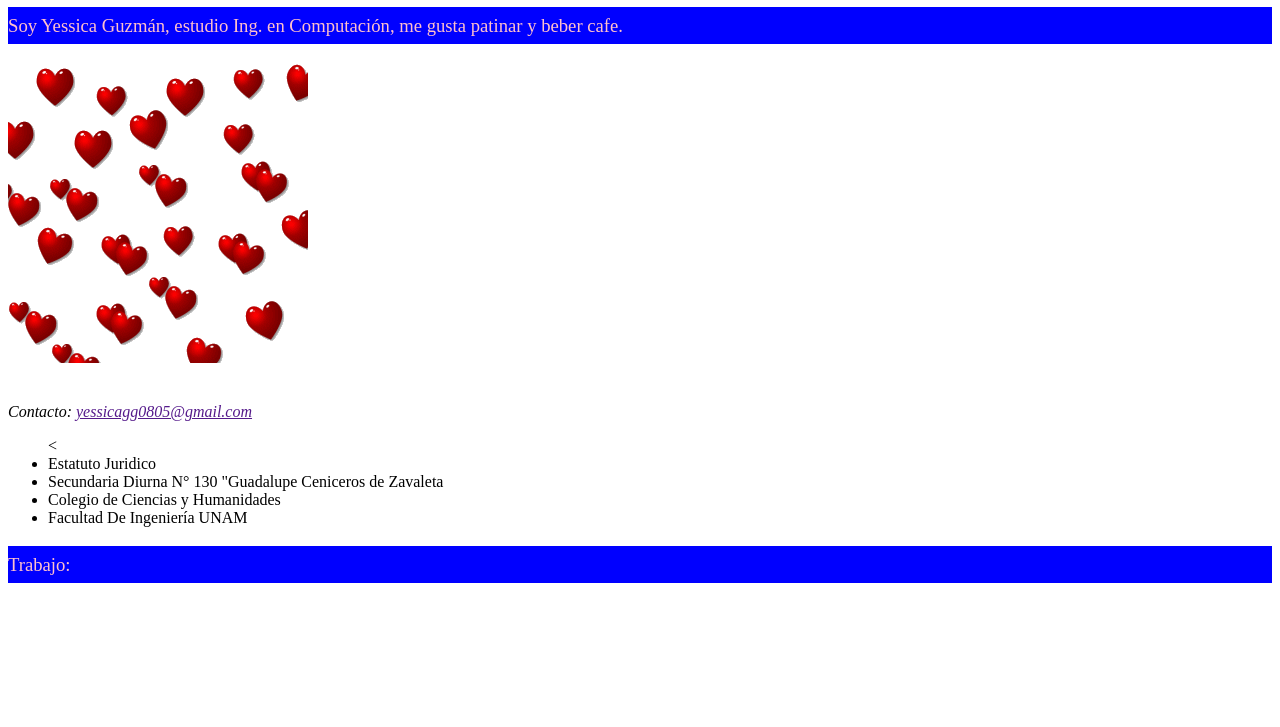
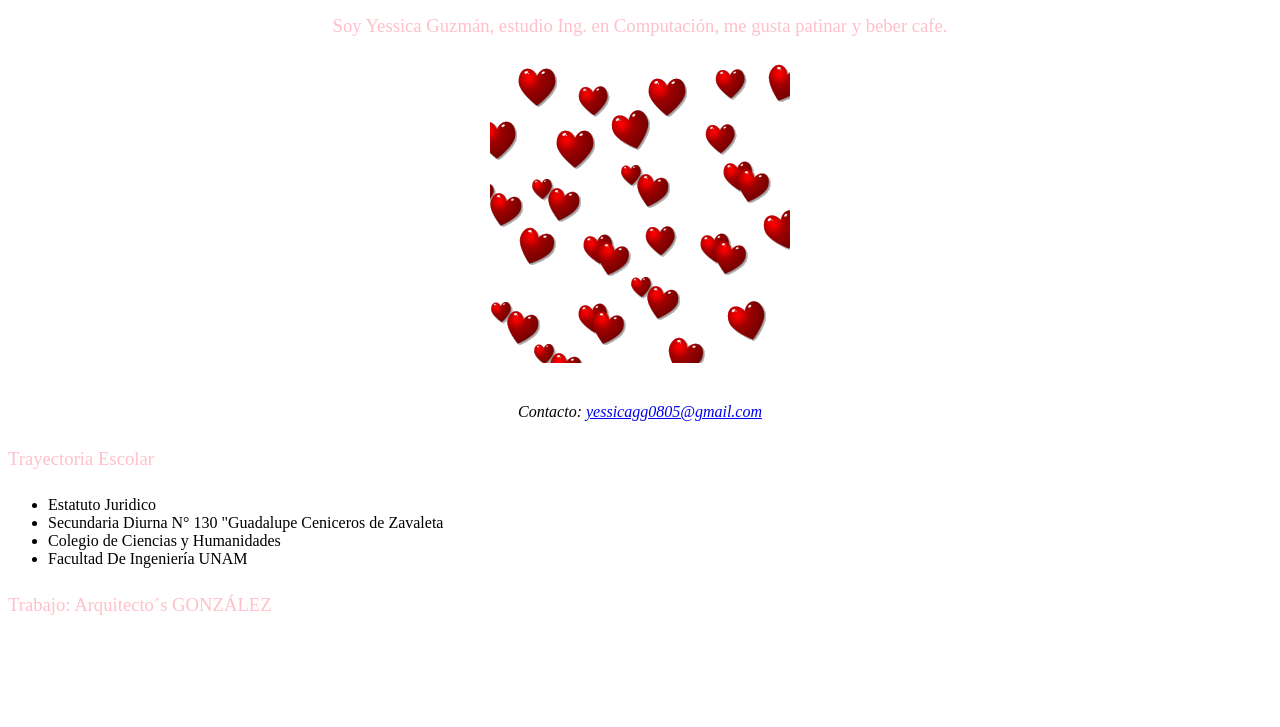
Before and after one commit to Yessi08/cursoweb_YessicaGuzman, a plain HTML site: page mipagina/index.html in a window 1280 px wide. Shown: the part 73-800 px from the top of the page. Drawn offline with Linux system fonts and the light colour scheme.

Commit message:
Modificaciones en la seccion de trabajo y parte de diseño

```diff
--- a/mipagina/index.html
+++ b/mipagina/index.html
@@ -6,7 +6,7 @@
 	<style type="text/css">
 		p{
 				color: pink;
-			  background: blue;
+			  //background: blue;
 				font-family: "Papyrus";
 				font-size: 14pt;
 				line-height: 2;
@@ -23,6 +23,7 @@
 	</style>
 </head>
 <body>
+	<center>
 		<h1> Mi Pagína Personal </h1>
 		<p>
 			Soy Yessica Guzmán, estudio Ing. en Computación, me gusta patinar y beber cafe.
@@ -32,17 +33,18 @@
 		<br>
 		<br>
 		<br>
-	<dfn>Contacto: <a href="">yessicagg0805@gmail.com </a>
+		<dfn>Contacto: <a href="http://google.com">yessicagg0805@gmail.com </a>
 		</dfn>
+	</center>
+	<p> Trayectoria Escolar
 		<ul>
-		<<li>Estatuto Juridico</li>
+			<li>Estatuto Juridico</li>
 			<li>Secundaria Diurna N° 130 "Guadalupe Ceniceros de Zavaleta</li>
 			<li>Colegio de Ciencias y Humanidades</li>
 			<li>Facultad De Ingeniería UNAM</li>
 		</ul>
-
-	<p>Trabajo:  </p>
-
+	</p>
+	<p>Trabajo: Arquitecto´s GONZÁLEZ </p>
 
 
 </body>
```
Lines whose indentation alone changed are shown as unchanged.
